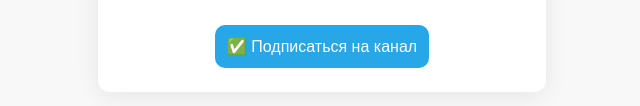
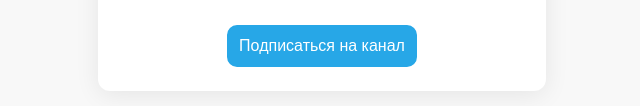
Before and after one commit to Flexomix/stavki_khl, a plain HTML site: page index.html in a window 1280 px wide. Shown: the part 346-452 px from the top of the page, without its empty margins (318-958 px from the left). Drawn offline with Linux system fonts and the light colour scheme.

Commit message:
Update index.html

```diff
--- a/index.html
+++ b/index.html
@@ -50,7 +50,7 @@
         <br>
         <a href="https://t.me/+sLnzyvyRCWE0YjYy" style="display: inline-block; text-decoration: none;">
             <div style="color: white; border: 2px solid #27A7E7; background-color: #27A7E7; padding: 10px; border-radius: 10px;">
-            ✅ Подписаться на канал
+            Подписаться на канал
             </div>
         </a>
     </div>
```
